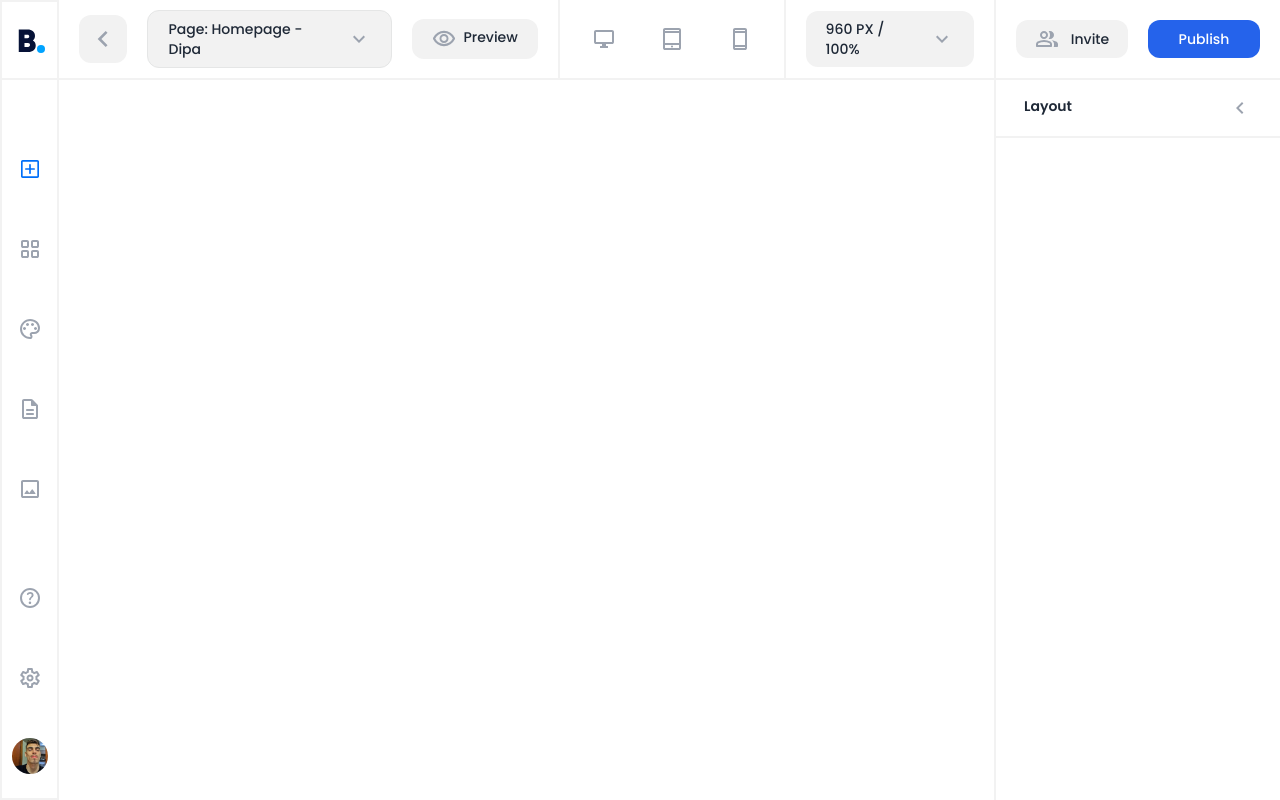
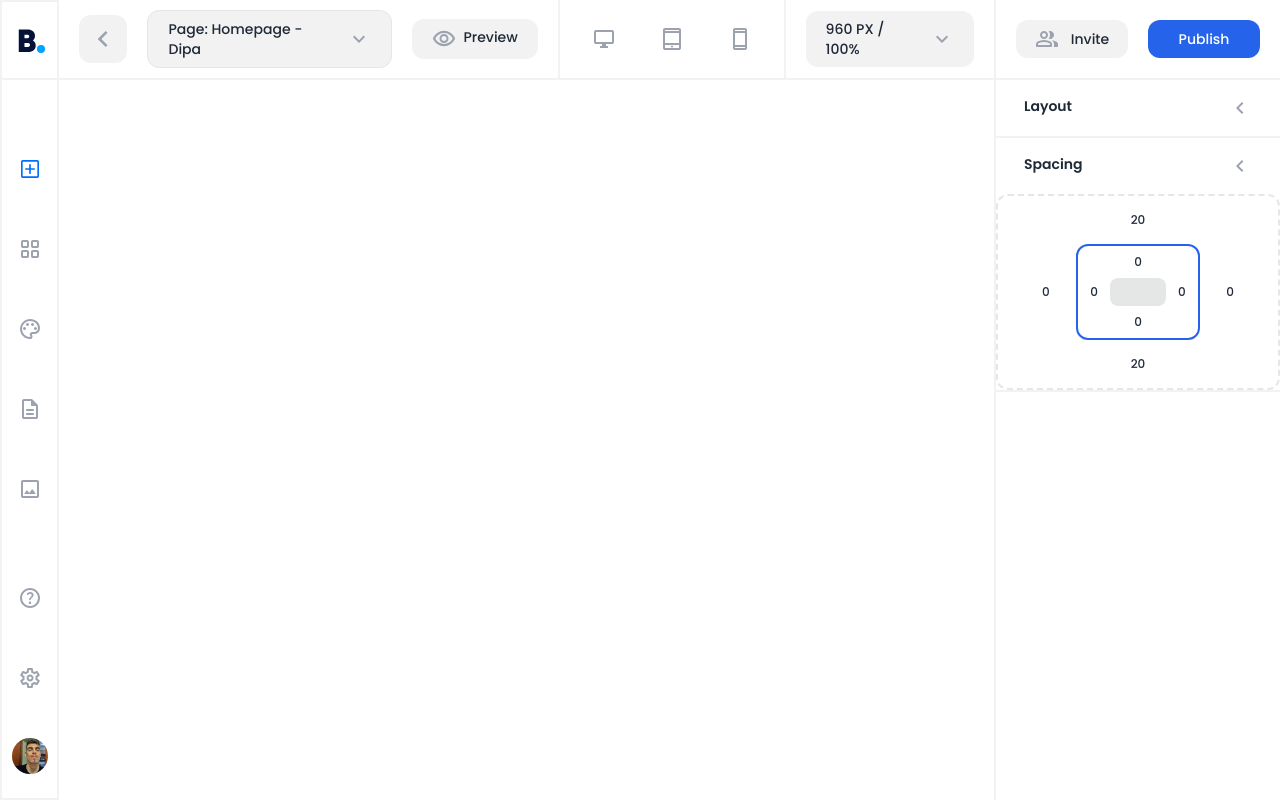
Before and after one commit to paulopariz/Builder, a Vue app: page / in a window 1280 px wide. Built offline with nearby package versions, Linux system fonts and the light colour scheme.

Commit message:
part1 spacing

```diff
--- a/src/components/MenuRight/LayoutDrop.vue
+++ b/src/components/MenuRight/LayoutDrop.vue
@@ -6,17 +6,17 @@
         class="text-sm font-semibold py-4 px-7 flex justify-between w-full cursor-pointer"
         >Layout
 
-        <label @click="dropRegionBtn" class="swap">
+        <label @click="dropLayoutClick" class="swap">
           <input type="checkbox" />
 
           <img
-            @click="dropRegionBtn"
+            @click="dropLayoutClick"
             src="../../assets/icons/arrow.svg"
             class="swap-off fill-current"
           />
 
           <img
-            @click="dropRegionBtn"
+            @click="dropLayoutClick"
             src="../../assets/icons/arrow.svg"
             class="swap-on fill-current -rotate-90"
           />
@@ -24,7 +24,7 @@
       </label>
 
       <ul
-        v-show="dropRegion"
+        v-show="dropSectionLayout"
         tabindex="0"
         class="dropdown-content w-full rounded-none menu p-2 bg-base-100 border-2 border-base-200 border-x-0 border-t-0"
       >
@@ -65,13 +65,13 @@ export default {
 
   data() {
     return {
-      dropRegion: false,
+      dropSectionLayout: false,
     };
   },
 
   methods: {
-    dropRegionBtn() {
-      this.dropRegion = !this.dropRegion;
+    dropLayoutClick() {
+      this.dropSectionLayout = !this.dropSectionLayout;
     },
   },
 };
--- a/src/components/MenuRight/MenuRight.vue
+++ b/src/components/MenuRight/MenuRight.vue
@@ -17,14 +17,17 @@
 
     <div>
       <LayoutDrop />
+
+      <SpacingDrop />
     </div>
   </div>
 </template>
 
 <script>
 import LayoutDrop from "./LayoutDrop.vue";
+import SpacingDrop from "./SpacingDrop.vue";
 export default {
-  components: { LayoutDrop },
+  components: { LayoutDrop, SpacingDrop },
   name: "MenuRight",
 };
 </script>
--- /dev/null
+++ b/src/components/MenuRight/SpacingDrop.vue
@@ -0,0 +1,76 @@
+<template>
+  <div class="w-full border-2 border-base-200 border-x-0 border-t-0">
+    <div class="dropdown dropdown-end w-full">
+      <label
+        tabindex="0"
+        class="text-sm font-semibold py-4 px-7 flex justify-between w-full cursor-pointer"
+        >Spacing
+
+        <label @click="dropSpacingClick" class="swap">
+          <input type="checkbox" />
+
+          <img
+            @click="dropSpacingClick"
+            src="../../assets/icons/arrow.svg"
+            class="swap-off fill-current"
+          />
+
+          <img
+            @click="dropSpacingClick"
+            src="../../assets/icons/arrow.svg"
+            class="swap-on fill-current -rotate-90"
+          />
+        </label>
+      </label>
+
+      <ul
+        v-show="dropSectionSpacing"
+        tabindex="0"
+        class="dropdown-content w-full rounded-none menu p-5 bg-base-100 border-2 border-base-200 border-x-0 border-t-0"
+      ></ul>
+    </div>
+    <div class="border-2 border-base-300 rounded-xl border-dashed p-4">
+      <div class="grid place-items-center gap-y-4">
+        <span class="text-xs font-medium mark">20</span>
+        <div class="flex items-center w-full">
+          <span class="text-xs font-medium ml-7">0</span>
+          <div class="border-2 border-blue-600 w-1/2 m-auto p-2 rounded-xl">
+            <div class="flex flex-col justify-center items-center gap-2">
+              <span class="text-xs font-medium">0</span>
+              <div class="flex items-center gap-3">
+                <span class="text-xs font-medium">0</span>
+                <div class="">
+                  <div class="w-14 h-7 bg-base-300 rounded-lg"></div>
+                </div>
+                <span class="text-xs font-medium">0</span>
+              </div>
+              <span class="text-xs font-medium">0</span>
+            </div>
+          </div>
+          <span class="text-xs font-medium mr-7">0</span>
+        </div>
+        <span class="text-xs font-medium">20</span>
+      </div>
+    </div>
+  </div>
+</template>
+
+<script>
+export default {
+  name: "SpacingDrop",
+
+  data() {
+    return {
+      dropSectionSpacing: false,
+    };
+  },
+
+  methods: {
+    dropSpacingClick() {
+      this.dropSectionSpacing = !this.dropSectionSpacing;
+    },
+  },
+};
+</script>
+
+<style></style>
```
